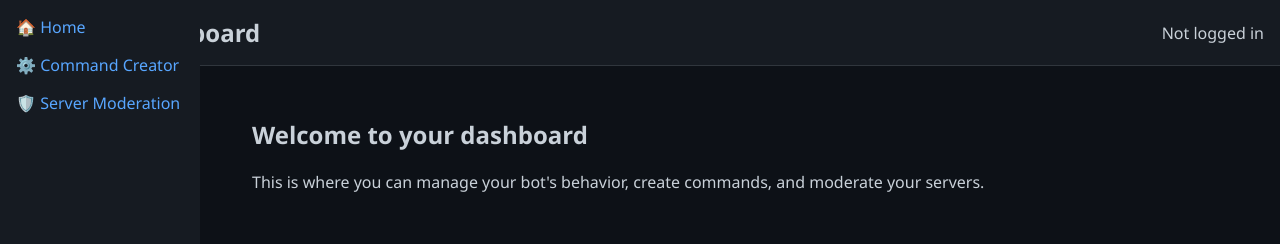
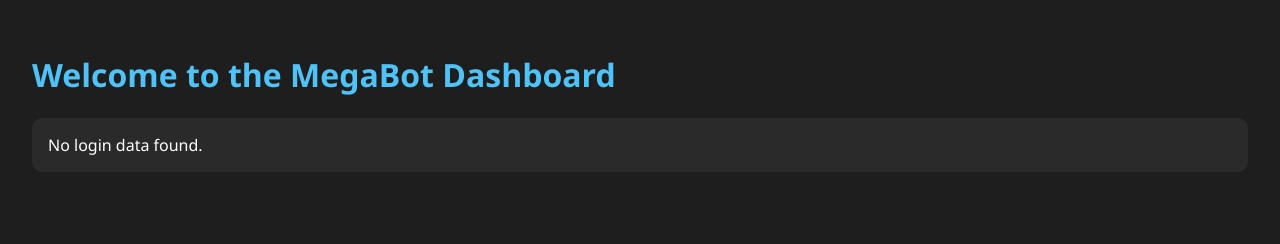
Before and after one commit to MegaCode111REAL/Mega-Discord-Bot, a website: page docs/dashboard.html in a window 1280 px wide. Drawn offline with Linux system fonts and the light colour scheme.

Commit message:
Update dashboard.html

```diff
--- a/docs/dashboard.html
+++ b/docs/dashboard.html
@@ -4,82 +4,60 @@
   <meta charset="UTF-8" />
   <meta name="viewport" content="width=device-width, initial-scale=1.0"/>
   <title>MegaBot Dashboard</title>
-  <link rel="stylesheet" href="style.css" />
   <style>
     body {
-      background-color: #0d1117;
-      color: #c9d1d9;
-      font-family: "Segoe UI", Tahoma, Geneva, Verdana, sans-serif;
+      background-color: #1e1e1e;
+      color: #fff;
+      font-family: 'Segoe UI', sans-serif;
       margin: 0;
+      padding: 2em;
     }
-
-    header {
-      padding: 1rem;
-      background-color: #161b22;
-      display: flex;
-      justify-content: space-between;
-      align-items: center;
+    h1 {
+      color: #4fc3f7;
     }
-
-    header h1 {
-      margin: 0;
-      font-size: 1.5rem;
-    }
-
-    .sidebar {
-      width: 200px;
-      height: 100vh;
-      background-color: #161b22;
-      position: fixed;
-      top: 0;
-      left: 0;
-      padding: 1rem;
-      box-sizing: border-box;
-    }
-
-    .sidebar a {
-      display: block;
-      color: #58a6ff;
-      margin-bottom: 1rem;
-      text-decoration: none;
-    }
-
-    .sidebar a:hover {
-      text-decoration: underline;
-    }
-
-    .main {
-      margin-left: 220px;
-      padding: 2rem;
+    .info {
+      margin-top: 1em;
+      background: #2a2a2a;
+      padding: 1em;
+      border-radius: 10px;
     }
   </style>
 </head>
 <body>
-  <header>
-    <h1>MegaBot Dashboard</h1>
-    <div id="userDisplay">Loading...</div>
-  </header>
-
-  <div class="sidebar">
-    <a href="index.html">🏠 Home</a>
-    <a href="command-creator.html">⚙️ Command Creator</a>
-    <a href="#">🛡️ Server Moderation</a>
-  </div>
-
-  <div class="main">
-    <h2>Welcome to your dashboard</h2>
-    <p>This is where you can manage your bot's behavior, create commands, and moderate your servers.</p>
+  <h1>Welcome to the MegaBot Dashboard</h1>
+  <div class="info" id="userInfo">
+    Loading...
   </div>
 
   <script>
-    const params = new URLSearchParams(window.location.search);
-    const user = params.get('user');
+    window.addEventListener("DOMContentLoaded", () => {
+      const urlParams = new URLSearchParams(window.location.search);
+      const dataParam = urlParams.get("data");
 
-    if (user) {
-      document.getElementById('userDisplay').textContent = `Logged in as ${user}`;
-    } else {
-      document.getElementById('userDisplay').textContent = 'Not logged in';
-    }
+      if (dataParam) {
+        try {
+          const decoded = JSON.parse(atob(decodeURIComponent(dataParam)));
+
+          // Save to localStorage and cookie
+          localStorage.setItem("megabot_user", JSON.stringify(decoded));
+          document.cookie = `megabot_token=${decoded.token}; path=/; max-age=3600`;
+
+          // Update UI
+          document.getElementById("userInfo").innerHTML = `
+            <strong>Logged in as:</strong> ${decoded.username}#${decoded.discriminator}<br>
+            <strong>User ID:</strong> ${decoded.id}
+          `;
+
+          // Clean up the URL
+          window.history.replaceState(null, "", window.location.pathname);
+        } catch (e) {
+          document.getElementById("userInfo").textContent = "Failed to parse login data.";
+          console.error("Error decoding data:", e);
+        }
+      } else {
+        document.getElementById("userInfo").textContent = "No login data found.";
+      }
+    });
   </script>
 </body>
 </html>
```
